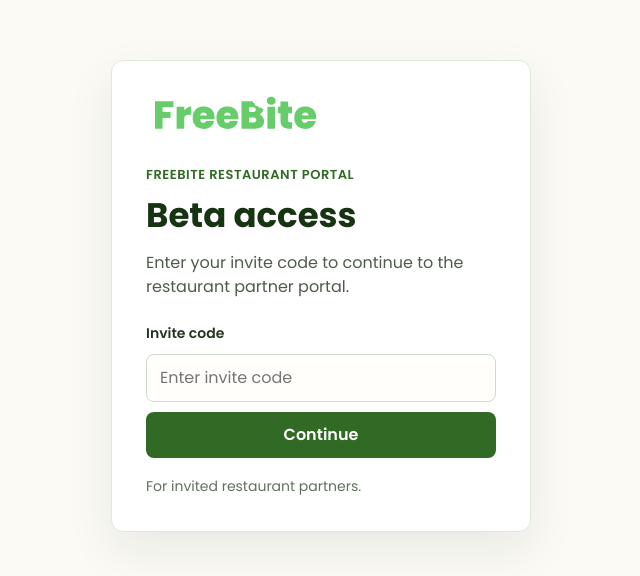
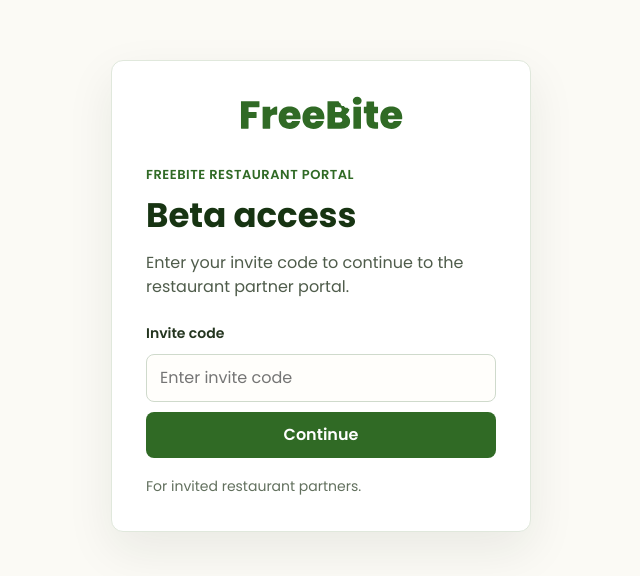
Before and after one commit to nicolas2679/freebite, a React (Vite) app: page / in a window 1280 px wide. Shown: the part 104-680 px from the top of the page, without its empty margins (319-959 px from the left). Built offline with nearby package versions, Linux system fonts and the light colour scheme; no server answers; the HTML template or start-up script is replaced by a standard one.

Commit message:
Update FreeBite logo assets

```diff
--- a/src/style.css
+++ b/src/style.css
@@ -32,7 +32,7 @@ body {
   width: 178px;
   max-width: 78%;
   height: auto;
-  margin: 0 0 30px;
+  margin: 0 auto 30px;
 }
 
 .eyebrow {
```
Also changed, not shown: public/favicon.svg, public/freebite-logo-horizontal-green.svg.
